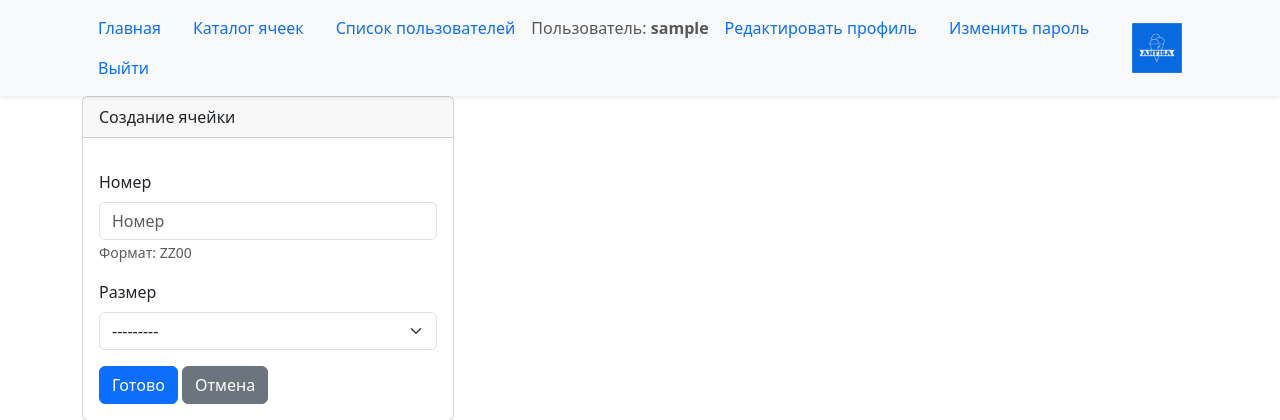
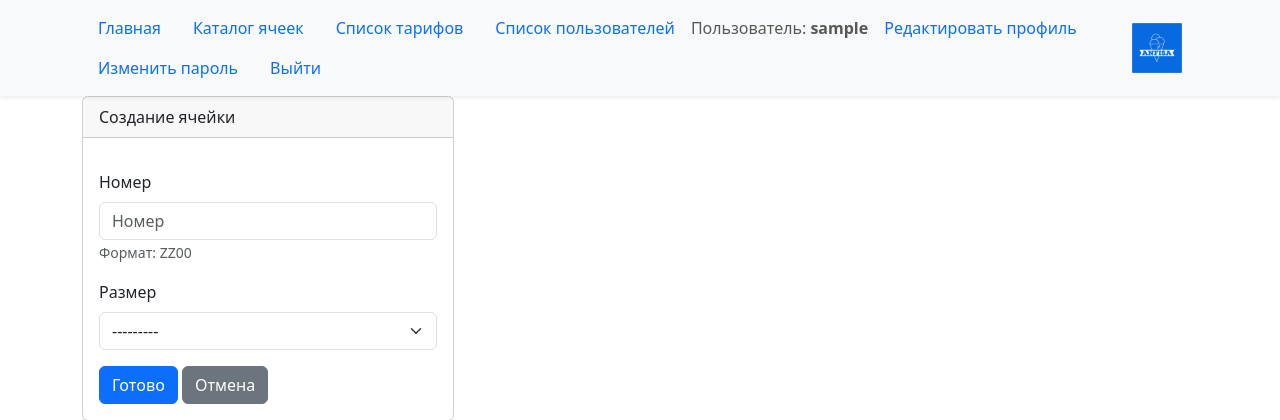
Before and after one commit to OsipovaDM/stockroom_1_0, a Django app: page /cells/create/ in a window 1280 px wide. Shown: the top 420 px of the page. Run offline with Django 4.2, Linux system fonts and the light colour scheme; the visitor is signed in with stand-in values (Sample User, id 1); parts of the project's set-up code (start-up, migrations or seed data) failed here and were passed over; some libraries are stand-ins or nearby versions.

Commit message:
В заголовке страницы добавлена кнопка Список тарифов

```diff
--- a/stockroom/templates/includes/header.html
+++ b/stockroom/templates/includes/header.html
@@ -30,6 +30,14 @@
               href="{% url 'data:cell_list' %}"
               >
               Каталог ячеек
+            </a>
+          </li>
+          <li class="nav-item">
+            <a
+              class="nav-link {% if view_name == 'data:tariff_list' %} active {% endif %}"
+              href="{% url 'data:tariff_list' %}"
+              >
+              Список тарифов
             </a>
           </li>
 
```
